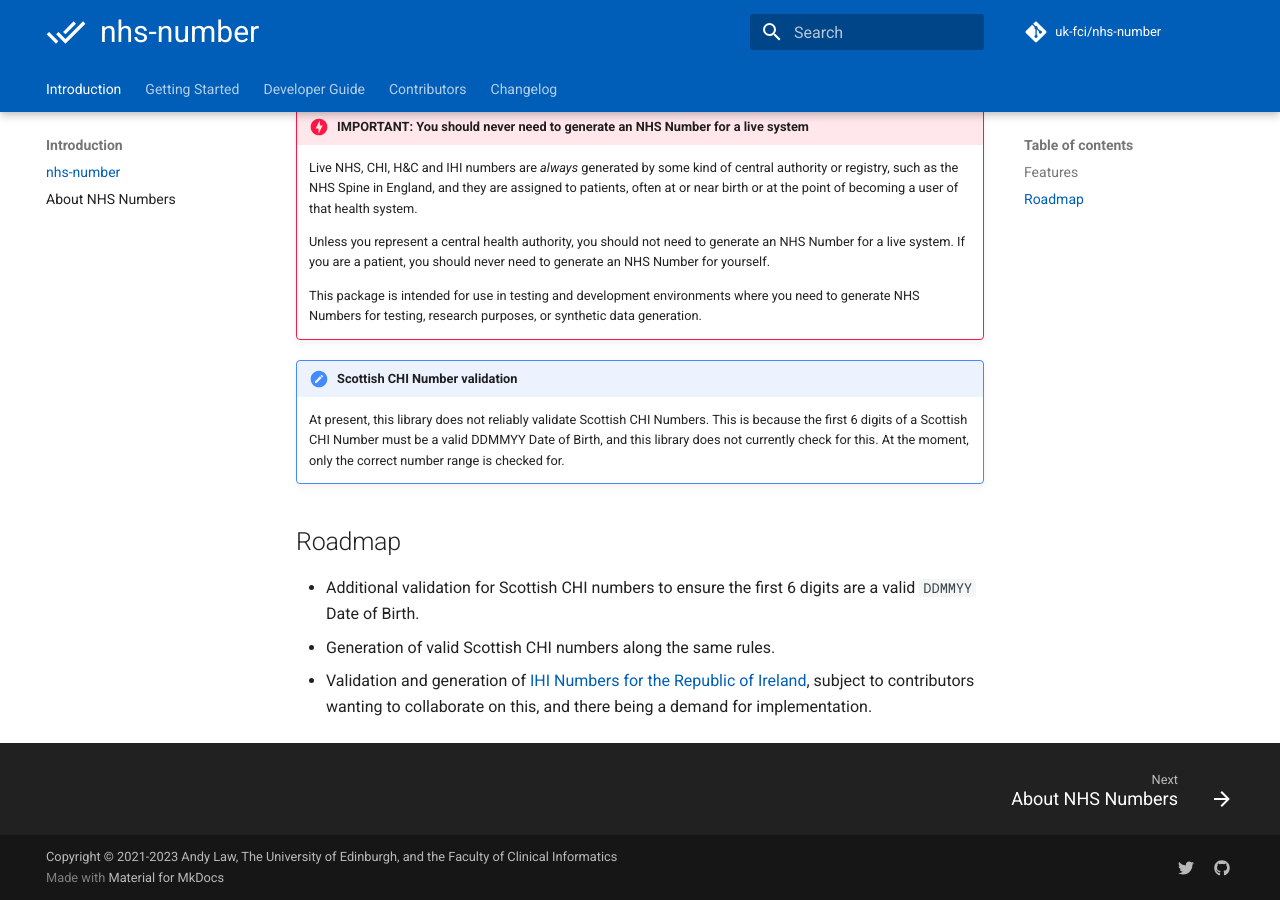
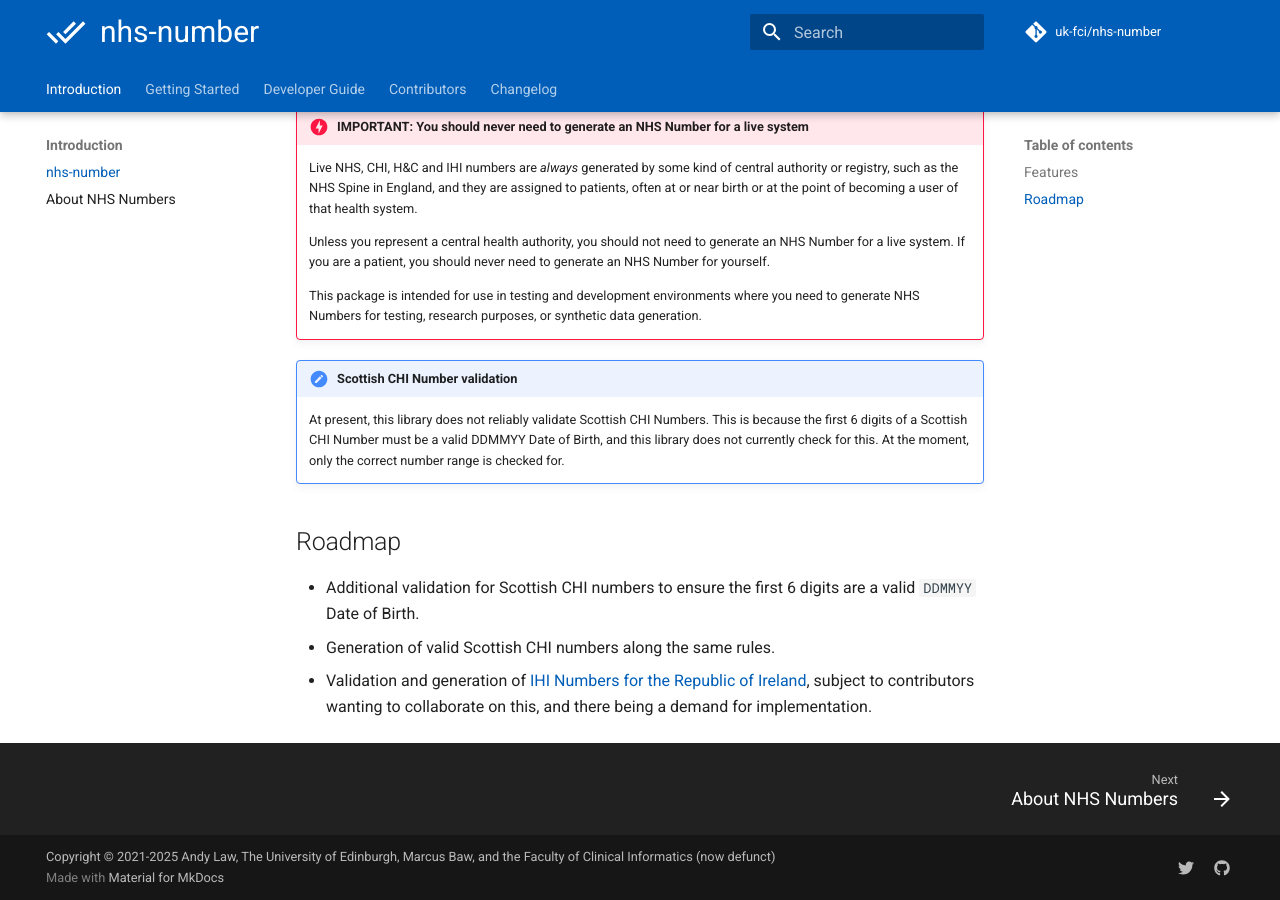
Before and after one commit to uk-fci/nhs-number, an MkDocs documentation site: the page built from docs/index.md, in a window 1280 px wide and 900 px high, scrolled down 1029 px. Built offline with MkDocs 1.6.1 and Material for MkDocs 9.7.7, drawn with Linux system fonts in a browser that asks for light colours; comment, search, counter and statistics services are not loaded.

Commit message:
fix: update copyright year and formatting in mkdocs.yml

```diff
--- a/mkdocs.yml
+++ b/mkdocs.yml
@@ -4,20 +4,20 @@ site_name: nhs-number
 repo_url: https://github.com/uk-fci/nhs-number
 repo_name: uk-fci/nhs-number
 
-copyright: Copyright &copy; 2021-2023 Andy Law, The University of Edinburgh, and the Faculty of Clinical Informatics
+copyright: Copyright &copy; 2021-2025 Andy Law, The University of Edinburgh, Marcus Baw, and the Faculty of Clinical Informatics (now defunct)
 
 # explicitly defines the Nav so we can set order of pages other than default alphabetical
 nav:
   - Introduction:
-    - "index.md"
-    - About NHS Numbers: "nhs-numbers.md"
+      - "index.md"
+      - About NHS Numbers: "nhs-numbers.md"
   - Getting Started:
-    - Installation: "installation.md"
-    - Usage: "usage.md"
+      - Installation: "installation.md"
+      - Usage: "usage.md"
   - Developer Guide:
-    - Project Structure: "developing.md"
-    - Documentation: 'documentation.md'
-    - Useful URLs: "useful_urls.md"
+      - Project Structure: "developing.md"
+      - Documentation: "documentation.md"
+      - Useful URLs: "useful_urls.md"
   - Contributors: "contributors.md"
   - Changelog: "changelog.md"
 
@@ -35,7 +35,7 @@ theme:
   icon:
     logo: material/check-all
   favicon: _assets/_images/done_all.svg
-  custom_dir: 'overrides'
+  custom_dir: "overrides"
   features:
     - content.action.edit # explicitly adds edit button (Material4MkDocs9.0)
     - content.action.view # explicitly adds view button (Material4MkDocs9.0)
```
